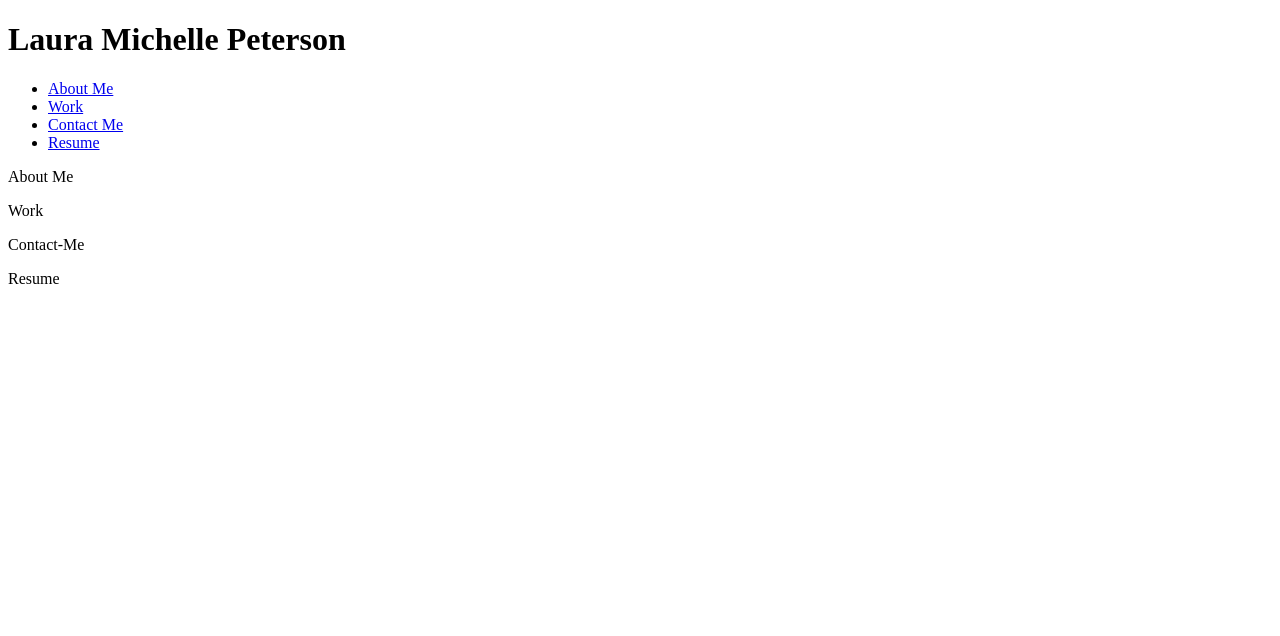
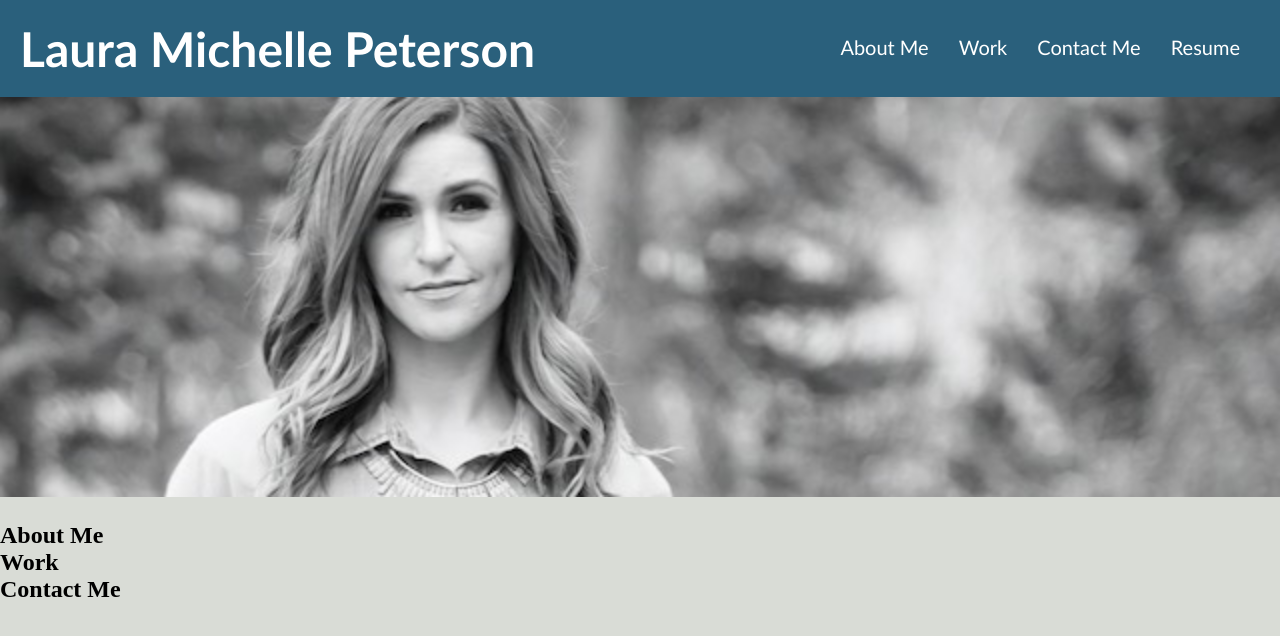
Before and after one commit to lauramichellepeterson/challenge2, a plain HTML site: page index.html in a window 1280 px wide. Drawn offline with Linux system fonts and the light colour scheme.

Commit message:
added hero image

```diff
--- /dev/null
+++ b/assets/css/style.css
@@ -0,0 +1,60 @@
+* {
+    box-sizing: border-box;
+    padding: 0;
+    margin: 0;
+}
+
+body {
+    background-color: #d9dcd6;
+}
+
+/* Header Style Start */
+.header {
+    padding: 20px;
+    font-family: 'Trebuchet MS', 'Lucida Sans Unicode', 'Lucida Grande', 'Lucida Sans', Arial, sans-serif;
+    background-color: #2a607c;
+    color: #ffffff;
+}
+
+.header h1 {
+    display: inline-block;
+    font-size: 48px;
+}
+
+.header h1 .seo {
+    color: #d9dcd6;
+}
+
+.header div {
+    padding-top: 15px;
+    margin-right: 20px;
+    float: right;
+    font-family: 'Gill Sans', 'Gill Sans MT', Calibri, 'Trebuchet MS', sans-serif;
+    font-size: 20px;
+}
+
+.header div ul {
+    list-style-type: none;
+}
+
+.header div ul li {
+    display: inline-block;
+    margin-left: 25px;
+}
+
+a {
+    color: #ffffff;
+    text-decoration: none;
+}
+/* Header Style End */
+
+/* Hero Style Start */
+.hero {
+    height: 400px;
+    width: 100%;
+    margin-bottom: 25px;
+    background-image: url("../images/onlineportfoliobackground.jpeg");
+    background-size: cover;
+    background-position: center;
+}
+/* Hero Style End */
--- a/index.html
+++ b/index.html
@@ -3,7 +3,7 @@
 
 <head>
     <meta charset="UTF-8" />
-    <!-- <link rel="stylesheet" href="./assets/css/style.css"> -->
+    <link rel="stylesheet" href="assets/css/style.css">
     <title>Laura Michelle Peterson Portfolio</title>
 </head>
 
@@ -23,35 +23,31 @@
                     <a href="#contact-me">Contact Me</a>
                 </li>
                 <li>
-                    <a href="#resume">Resume</a>
+                    <a href="#">Resume</a>
                 </li>
             </ul>
         </div>
     </div>
     <!-- hero image -->
-    <div class="hero" title=""></div>
+    <div class="hero" title="portrait-of-michelle-peterson"></div>
     <!-- main page content -->
     <div class="content">
 
         <!--about me section-->
         <div id="about-me" class="">
-            <p>About Me</p>
+            <h2>About Me</h2>
         </div>
 
         <!--work section-->
         <div id="work" class="">
-            <p>Work</p>
+            <h2>Work</h2>
         </div>
 
         <!--contact me section-->
-        <div id="contact-me" class="">
-            <p>Contact-Me</p>
+        <div id="contact_me" class="">
+            <h2>Contact Me</h2>
         </div>
 
-        <!--resume section-->
-        <div id="resume" class="">
-            <p>Resume</p>
-        </div>
     </div>
 </body>
 
```
Also changed, not shown: assets/images/onlineportfoliobackground.jpeg (added), 2 other files.
